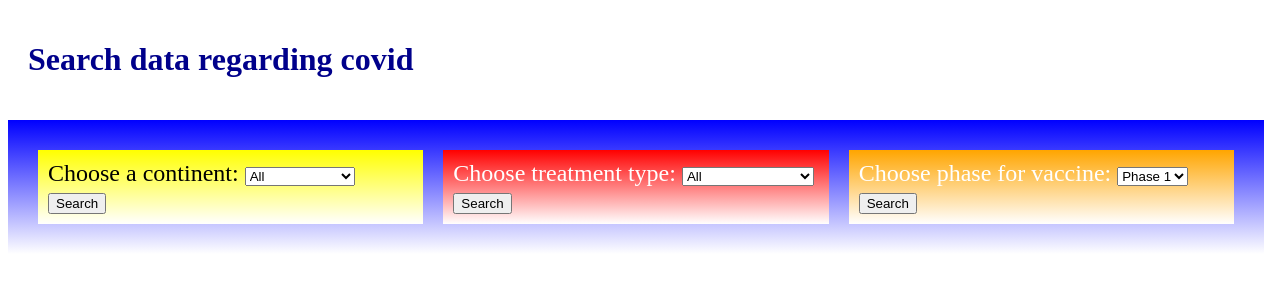
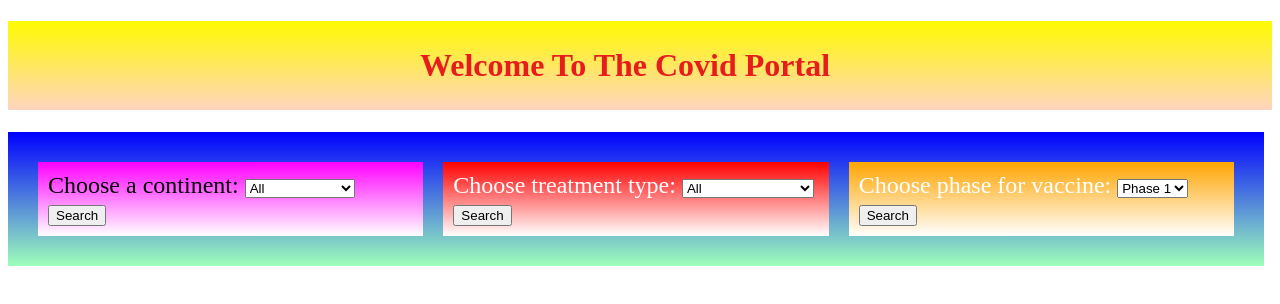
Before and after one commit to Ingenuity-Training-123/assignments, a website built with webpack: page index.html in a window 1280 px wide. Built offline with nearby package versions, Linux system fonts and the light colour scheme.

Commit message:
Update index.html

```diff
--- a/index.html
+++ b/index.html
@@ -15,11 +15,12 @@
             padding: 20px;
             font-size: 24px;
             width: 95vw;
-            background-image: linear-gradient(blue,white);
+            background-image: linear-gradient(blue,rgb(157, 255, 186));
         }
         h1{
-            color: darkblue;
-            padding: 20px;
+            color: rgb(231, 29, 29);
+            padding:  26px 412px;
+            background-image: linear-gradient(to bottom, rgb(255, 251, 0), rgb(255, 212, 192));
         }
         #container{
             display: flex;
@@ -32,7 +33,7 @@
             padding: 10px;
         }
         #covidData{
-            background-image: linear-gradient(yellow, white);
+            background-image: linear-gradient(rgb(255, 0, 255), white);
         }
         #covidNews{
             background-image: linear-gradient(red, white);
@@ -48,7 +49,7 @@
     <title>API Assignment</title>
 </head>
 <body>
-    <h1>Search data regarding covid</h1>
+    <h1>Welcome To The Covid Portal</h1>
     <nav>
         <div id="container">
             <div id="covidData">
```
